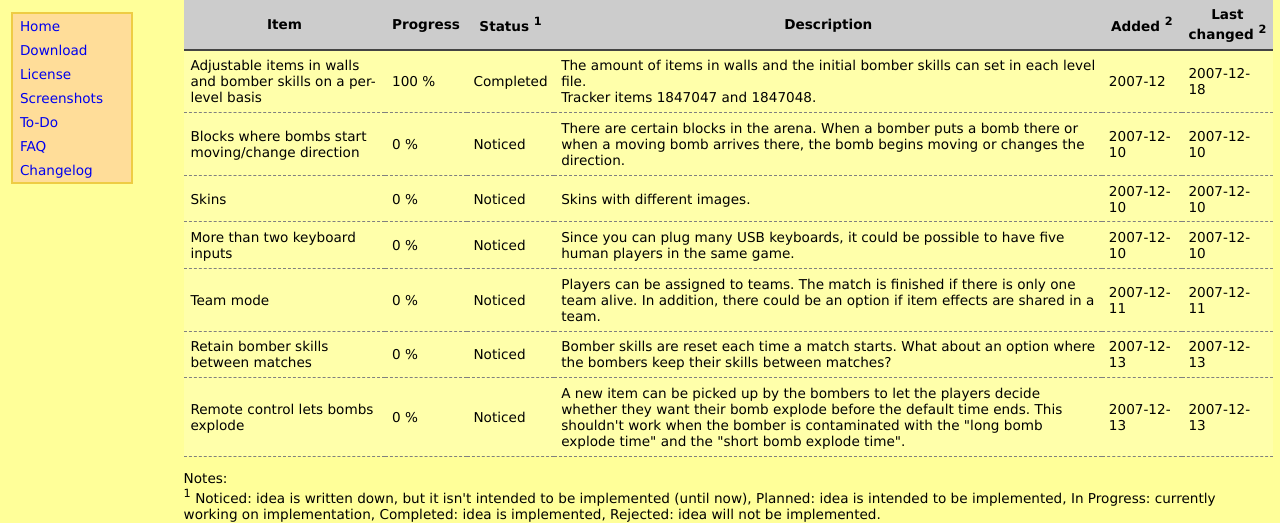
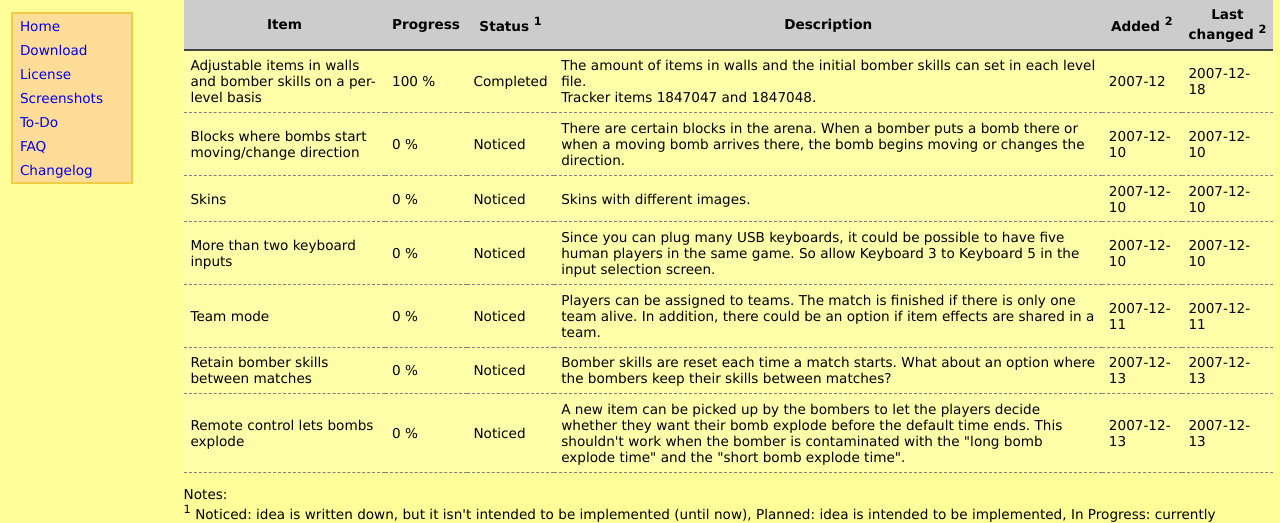
Before and after one commit to talregev/Bombermaaan, a PHP site: page /todo.php in a window 1280 px wide. Shown: the part 127-650 px from the top of the page. Run offline with PHP 8.4, Linux system fonts and the light colour scheme.

Commit message:
Added text to existing item (keyboard input 3/4/5)
git-svn-id: https://svn.code.sf.net/p/bombermaaan/code/trunk@126 7fe5b47a-8640-0410-b185-a85574715510

```diff
--- a/web/todo.php
+++ b/web/todo.php
@@ -58,7 +58,7 @@ This list shows the ideas we had and don't want to forget.
 <td>More than two keyboard inputs</td>
 <td>0 %</td>
 <td>Noticed</td>
-<td>Since you can plug many USB keyboards, it could be possible to have five human players in the same game.</td>
+<td>Since you can plug many USB keyboards, it could be possible to have five human players in the same game. So allow Keyboard 3 to Keyboard 5 in the input selection screen.</td>
 <td>2007-12-10</td>
 <td>2007-12-10</td>
 </tr>
```
